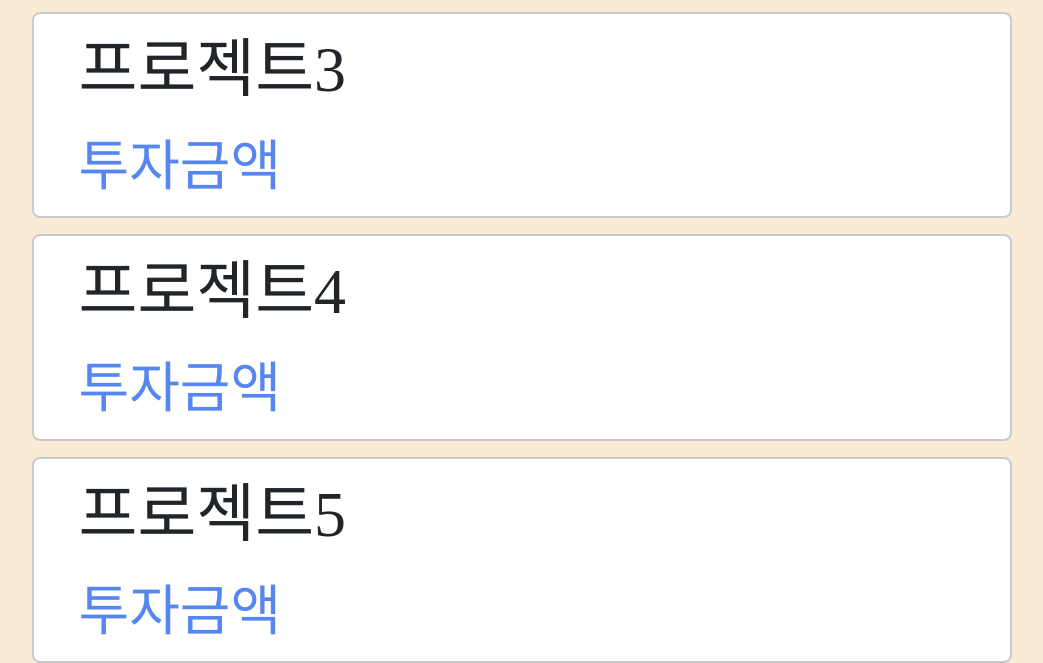
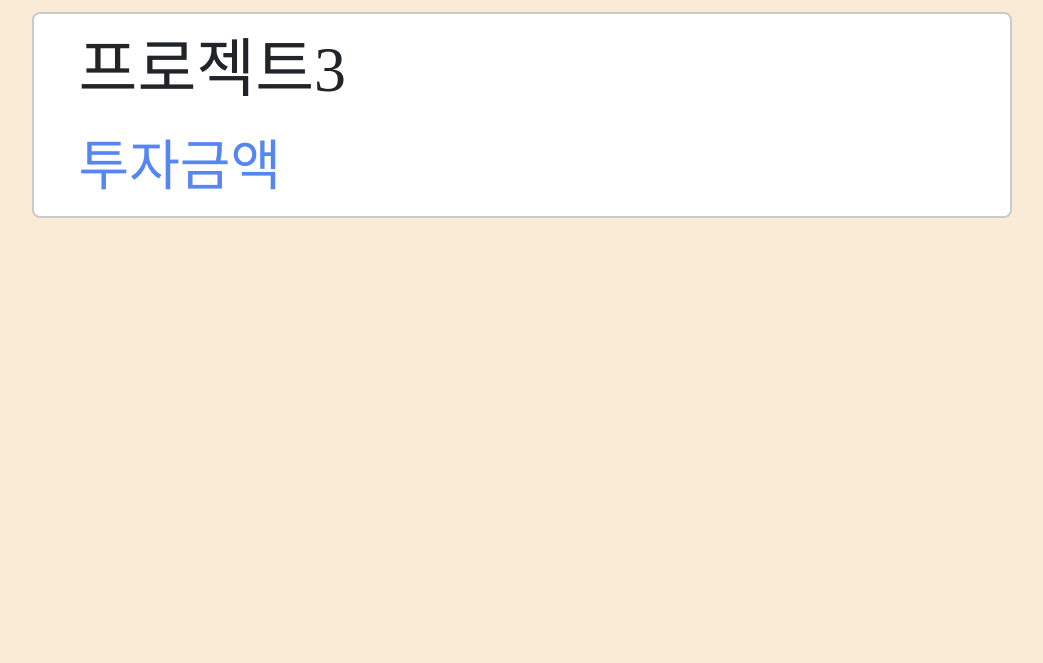
Before and after one commit to khj1030/EFTER_INVEST_demo, a Django app: page /invest/ in a window 1280 px wide. Shown: the part 1127-1790 px from the top of the page, without its empty margins (118-1161 px from the left). After the commit the page ends 1345 px from the top, so only its background shows below. Run offline with Django 4.2, Linux system fonts and the light colour scheme; data comes from the database, SQL or seed files in the repository; some web fonts are replaced.

Commit message:
update project

```diff
--- a/investsite/investApp/templates/invest.html
+++ b/investsite/investApp/templates/invest.html
@@ -51,7 +51,7 @@
                         <div id="money" class="font2 money"></div>
                       </div>
                     </div>
-                    <div id="4" class="project project4" onclick="loadProject(this)">
+                    <!-- <div id="4" class="project project4" onclick="loadProject(this)">
                       <div id="title" class="font title">프로젝트4</div>
                       <div class="money_data">
                         <div class="font2 text">투자금액</div>
@@ -64,7 +64,7 @@
                         <div class="font2 text">투자금액</div>
                         <div id="money" class="font2 money"></div>
                       </div>
-                    </div>
+                    </div> -->
                 </div>
             </div>
         </div>
```
